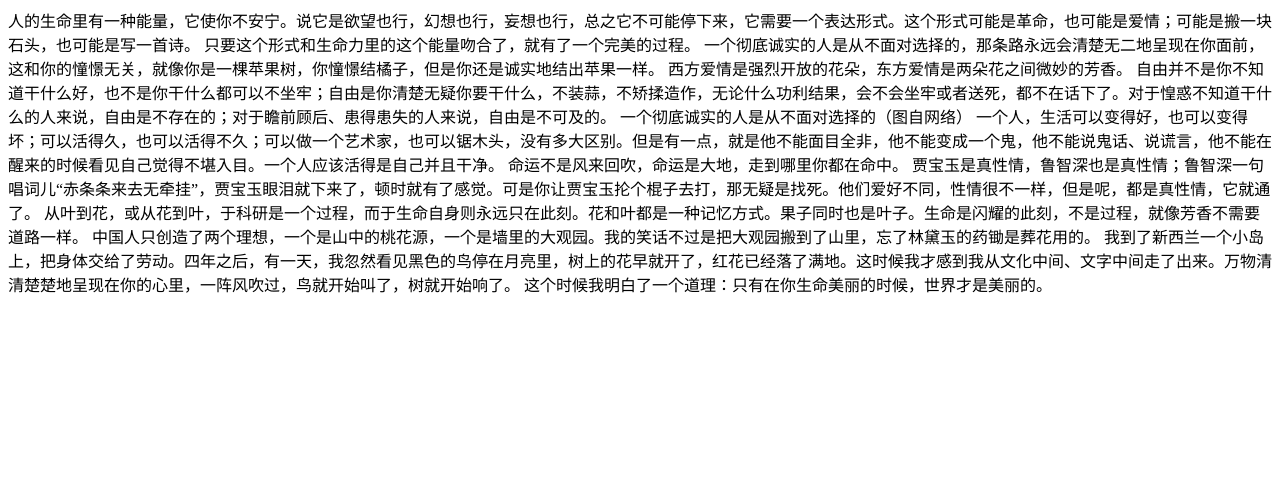
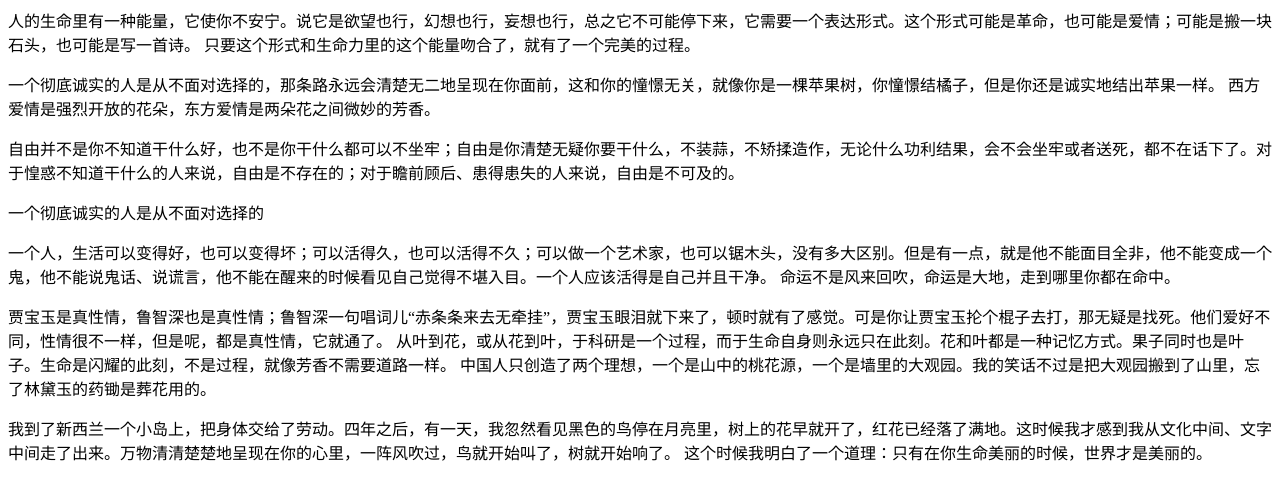
Before and after one commit to JasperZhao901/JasperZhao901.github.io, a plain HTML site: page index.html in a window 1280 px wide. Drawn offline with Linux system fonts and the light colour scheme.

Commit message:
Update index.html

```diff
--- a/index.html
+++ b/index.html
@@ -1,16 +1,26 @@
+<p>
+  人的生命里有一种能量，它使你不安宁。说它是欲望也行，幻想也行，妄想也行，总之它不可能停下来，它需要一个表达形式。这个形式可能是革命，也可能是爱情；可能是搬一块石头，也可能是写一首诗。
+只要这个形式和生命力里的这个能量吻合了，就有了一个完美的过程。</p>
 
-人的生命里有一种能量，它使你不安宁。说它是欲望也行，幻想也行，妄想也行，总之它不可能停下来，它需要一个表达形式。这个形式可能是革命，也可能是爱情；可能是搬一块石头，也可能是写一首诗。
-只要这个形式和生命力里的这个能量吻合了，就有了一个完美的过程。
+<p>
 一个彻底诚实的人是从不面对选择的，那条路永远会清楚无二地呈现在你面前，这和你的憧憬无关，就像你是一棵苹果树，你憧憬结橘子，但是你还是诚实地结出苹果一样。
-西方爱情是强烈开放的花朵，东方爱情是两朵花之间微妙的芳香。
+西方爱情是强烈开放的花朵，东方爱情是两朵花之间微妙的芳香。</p>
+
+<p>
 自由并不是你不知道干什么好，也不是你干什么都可以不坐牢；自由是你清楚无疑你要干什么，不装蒜，不矫揉造作，无论什么功利结果，会不会坐牢或者送死，都不在话下了。对于惶惑不知道干什么的人来说，自由是不存在的；对于瞻前顾后、患得患失的人来说，自由是不可及的。
+</p>
 
+<p>
+一个彻底诚实的人是从不面对选择的</p>
 
-一个彻底诚实的人是从不面对选择的（图自网络）
+<p>
 一个人，生活可以变得好，也可以变得坏；可以活得久，也可以活得不久；可以做一个艺术家，也可以锯木头，没有多大区别。但是有一点，就是他不能面目全非，他不能变成一个鬼，他不能说鬼话、说谎言，他不能在醒来的时候看见自己觉得不堪入目。一个人应该活得是自己并且干净。
-命运不是风来回吹，命运是大地，走到哪里你都在命中。
+命运不是风来回吹，命运是大地，走到哪里你都在命中。</p>
+<p>
 贾宝玉是真性情，鲁智深也是真性情；鲁智深一句唱词儿“赤条条来去无牵挂”，贾宝玉眼泪就下来了，顿时就有了感觉。可是你让贾宝玉抡个棍子去打，那无疑是找死。他们爱好不同，性情很不一样，但是呢，都是真性情，它就通了。
 从叶到花，或从花到叶，于科研是一个过程，而于生命自身则永远只在此刻。花和叶都是一种记忆方式。果子同时也是叶子。生命是闪耀的此刻，不是过程，就像芳香不需要道路一样。
-中国人只创造了两个理想，一个是山中的桃花源，一个是墙里的大观园。我的笑话不过是把大观园搬到了山里，忘了林黛玉的药锄是葬花用的。
+中国人只创造了两个理想，一个是山中的桃花源，一个是墙里的大观园。我的笑话不过是把大观园搬到了山里，忘了林黛玉的药锄是葬花用的。</p>
+
+<p>
 我到了新西兰一个小岛上，把身体交给了劳动。四年之后，有一天，我忽然看见黑色的鸟停在月亮里，树上的花早就开了，红花已经落了满地。这时候我才感到我从文化中间、文字中间走了出来。万物清清楚楚地呈现在你的心里，一阵风吹过，鸟就开始叫了，树就开始响了。
-这个时候我明白了一个道理：只有在你生命美丽的时候，世界才是美丽的。
+这个时候我明白了一个道理：只有在你生命美丽的时候，世界才是美丽的。</p>
```
